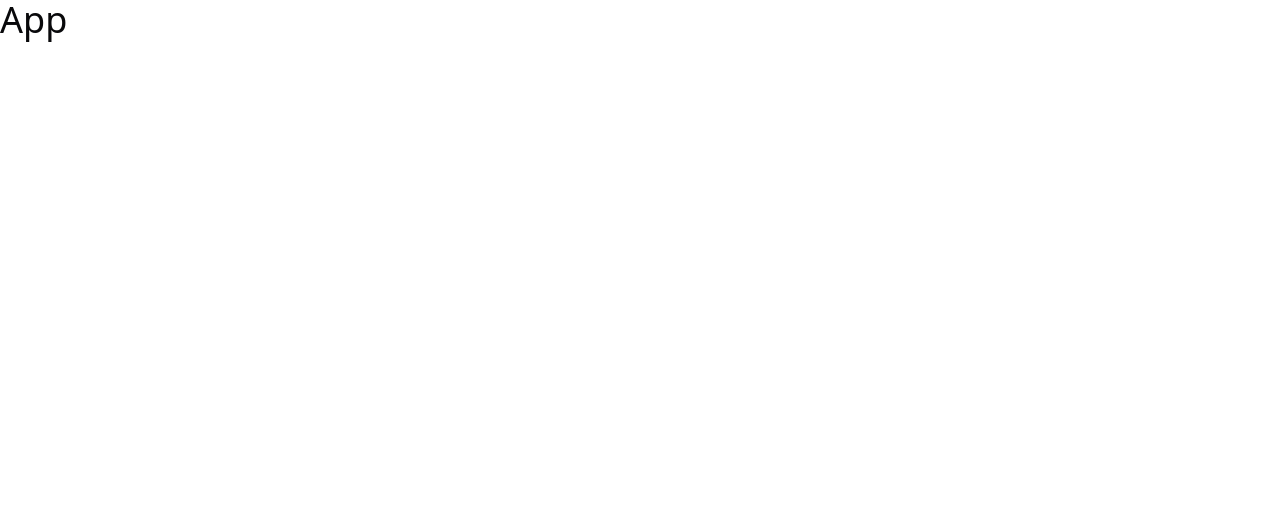
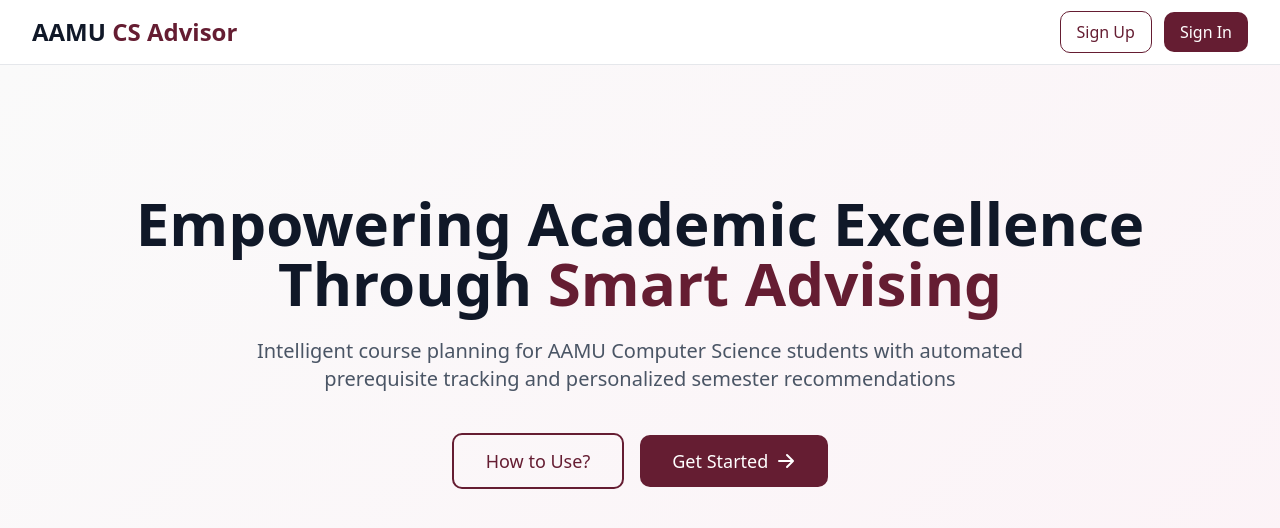
Before and after one commit to fuyalasmit/cs-advisor, a React (Vite) app in the folder client/: page / in a window 1280 px wide. Shown: the top 528 px of the page. Built offline with nearby package versions, Linux system fonts and the light colour scheme.

Commit message:
feat: add landing page

```diff
--- a/client/src/App.tsx
+++ b/client/src/App.tsx
@@ -1,9 +1,7 @@
-
+import Landing from "./pages/Landing";
 
 const App = () => {
-  return (
-    <div className="text-4xl" >App</div>
-  )
-}
+  return <Landing />;
+};
 
-export default App
+export default App;
--- /dev/null
+++ b/client/src/components/Navbar.tsx
@@ -0,0 +1,28 @@
+import React from "react";
+
+const Navbar: React.FC = () => {
+  return (
+    <nav className="bg-white border-b border-gray-200 sticky top-0 z-50">
+      <div className="max-w-7xl mx-auto px-4 sm:px-6 lg:px-8">
+        <div className="flex justify-between items-center h-16">
+          <div className="flex items-center">
+            <h1 className="text-xl md:text-2xl font-bold">
+              <span className="text-gray-900">AAMU</span> <span className="text-aamu-maroon">CS Advisor</span>
+            </h1>
+          </div>
+
+          <div className="flex items-center gap-3">
+            <button className="px-4 py-2 text-sm md:text-base font-medium text-aamu-maroon border border-aamu-maroon rounded-lg hover:bg-black-rose-50 transition-colors">
+              Sign Up
+            </button>
+            <button className="px-4 py-2 text-sm md:text-base font-medium text-white bg-aamu-maroon rounded-lg hover:bg-aamu-maroon-light transition-colors">
+              Sign In
+            </button>
+          </div>
+        </div>
+      </div>
+    </nav>
+  );
+};
+
+export default Navbar;
--- a/client/src/index.css
+++ b/client/src/index.css
@@ -42,38 +42,66 @@
 }
 
 :root {
+  --black-rose-50: #fcf3f7;
+  --black-rose-100: #fae9f1;
+  --black-rose-200: #f7d3e3;
+  --black-rose-300: #f1b0cc;
+  --black-rose-400: #e77faa;
+  --black-rose-500: #dc588a;
+  --black-rose-600: #c93969;
+  --black-rose-700: #ae2851;
+  --black-rose-800: #902444;
+  --black-rose-900: #651d32;
+  --black-rose-950: #490e1e;
+
+
+  --aamu-maroon: #651d32;
+  --aamu-maroon-light: #902444;
+  --aamu-maroon-dark: #490e1e;
+
+
+  --bg-light: #fafafa;
+  --bg-white: #ffffff;
+  --bg-gray: #f5f5f5;
+
+
+  --text-dark: #0a0a0a;
+  --text-gray: #6b7280;
+  --text-light: #9ca3af;
+
   --radius: 0.625rem;
-  --background: oklch(1 0 0);
-  --foreground: oklch(0.141 0.005 285.823);
-  --card: oklch(1 0 0);
-  --card-foreground: oklch(0.141 0.005 285.823);
-  --popover: oklch(1 0 0);
-  --popover-foreground: oklch(0.141 0.005 285.823);
-  --primary: oklch(0.21 0.006 285.885);
-  --primary-foreground: oklch(0.985 0 0);
-  --secondary: oklch(0.967 0.001 286.375);
-  --secondary-foreground: oklch(0.21 0.006 285.885);
-  --muted: oklch(0.967 0.001 286.375);
-  --muted-foreground: oklch(0.552 0.016 285.938);
-  --accent: oklch(0.967 0.001 286.375);
-  --accent-foreground: oklch(0.21 0.006 285.885);
-  --destructive: oklch(0.577 0.245 27.325);
-  --border: oklch(0.92 0.004 286.32);
-  --input: oklch(0.92 0.004 286.32);
-  --ring: oklch(0.705 0.015 286.067);
-  --chart-1: oklch(0.646 0.222 41.116);
-  --chart-2: oklch(0.6 0.118 184.704);
-  --chart-3: oklch(0.398 0.07 227.392);
-  --chart-4: oklch(0.828 0.189 84.429);
-  --chart-5: oklch(0.769 0.188 70.08);
-  --sidebar: oklch(0.985 0 0);
-  --sidebar-foreground: oklch(0.141 0.005 285.823);
-  --sidebar-primary: oklch(0.21 0.006 285.885);
-  --sidebar-primary-foreground: oklch(0.985 0 0);
-  --sidebar-accent: oklch(0.967 0.001 286.375);
-  --sidebar-accent-foreground: oklch(0.21 0.006 285.885);
-  --sidebar-border: oklch(0.92 0.004 286.32);
-  --sidebar-ring: oklch(0.705 0.015 286.067);
+  --background: 250 250 250; /* #fafafa */
+  --foreground: 10 10 10; /* #0a0a0a */
+  --card: 255 255 255; /* white */
+  --card-foreground: 10 10 10;
+  --popover: 255 255 255;
+  --popover-foreground: 10 10 10;
+  --primary: 101 29 50; /* #651d32 - AAMU Maroon */
+  --primary-foreground: 255 255 255;
+  --secondary: 247 211 227; /* black-rose-200 */
+  --secondary-foreground: 101 29 50;
+  --muted: 245 245 245;
+  --muted-foreground: 107 114 128;
+  --accent: 220 88 138; /* black-rose-500 */
+  --accent-foreground: 255 255 255;
+  --destructive: 239 68 68;
+  --destructive-foreground: 255 255 255;
+  --border: 229 231 235;
+  --input: 229 231 235;
+  --ring: 101 29 50; /* AAMU Maroon */
+  --chart-1: 101 29 50;
+  --chart-2: 220 88 138;
+  --chart-3: 247 211 227;
+  --chart-4: 174 40 81;
+  --chart-5: 201 57 105;
+  --sidebar: 255 255 255;
+  --sidebar-foreground: 10 10 10;
+  --sidebar-primary: 101 29 50;
+  --sidebar-primary-foreground: 255 255 255;
+  --sidebar-accent: 250 233 241;
+  --sidebar-accent-foreground: 101 29 50;
+  --sidebar-border: 229 231 235;
+  --sidebar-ring: 101 29 50;
 }
 
 .dark {
@@ -118,3 +146,61 @@
     @apply bg-background text-foreground;
   }
 }
+
+@layer utilities {
+  /* AAMU Maroon Colors */
+  .bg-aamu-maroon {
+    background-color: var(--aamu-maroon);
+  }
+
+  .bg-aamu-maroon-light {
+    background-color: var(--aamu-maroon-light);
+  }
+
+  .bg-aamu-maroon-dark {
+    background-color: var(--aamu-maroon-dark);
+  }
+
+  .text-aamu-maroon {
+    color: var(--aamu-maroon);
+  }
+
+  .border-aamu-maroon {
+    border-color: var(--aamu-maroon);
+  }
+
+  .hover\:bg-aamu-maroon-light:hover {
+    background-color: var(--aamu-maroon-light);
+  }
+
+  /* Black Rose Palette */
+  .bg-black-rose-50 {
+    background-color: var(--black-rose-50);
+  }
+
+  .bg-black-rose-100 {
+    background-color: var(--black-rose-100);
+  }
+
+  .hover\:bg-black-rose-50:hover {
+    background-color: var(--black-rose-50);
+  }
+
+  .hover\:bg-black-rose-100:hover {
+    background-color: var(--black-rose-100);
+  }
+
+  /* Background Colors */
+  .bg-light {
+    background-color: var(--bg-light);
+  }
+
+  /* Gradients */
+  .gradient-aamu {
+    background: linear-gradient(135deg, var(--black-rose-900) 0%, var(--black-rose-700) 100%);
+  }
+
+  .gradient-hero {
+    background: linear-gradient(135deg, var(--bg-light) 0%, var(--black-rose-50) 100%);
+  }
+}
--- /dev/null
+++ b/client/src/pages/Landing.tsx
@@ -0,0 +1,48 @@
+import React from "react";
+import Navbar from "../components/Navbar";
+
+const Landing: React.FC = () => {
+  return (
+    <div className="min-h-screen bg-light">
+      <Navbar />
+
+      <section className="gradient-hero py-20 md:py-32">
+        <div className="max-w-7xl mx-auto px-4 sm:px-6 lg:px-8">
+          <div className="text-center">
+            <h1 className="text-4xl md:text-5xl lg:text-6xl font-bold text-gray-900 mb-6">
+              Empowering Academic Excellence <br />
+              Through <span className="text-aamu-maroon">Smart Advising</span>
+            </h1>
+
+            <p className="text-lg md:text-xl text-gray-600 max-w-3xl mx-auto mb-10">
+              Intelligent course planning for AAMU Computer Science students with automated prerequisite
+              tracking and personalized semester recommendations
+            </p>
+
+            <div className="flex flex-col sm:flex-row gap-4 justify-center items-center">
+              <button className="px-8 py-3 text-base md:text-lg font-medium text-aamu-maroon border-2 border-aamu-maroon rounded-lg hover:bg-black-rose-100 transition-colors w-full sm:w-auto">
+                How to Use?
+              </button>
+              <button className="px-8 py-3 text-base md:text-lg font-medium text-white bg-aamu-maroon rounded-lg hover:bg-aamu-maroon-light transition-colors w-full sm:w-auto flex items-center justify-center gap-2">
+                Get Started
+                <svg
+                  xmlns="http://www.w3.org/2000/svg"
+                  className="h-5 w-5"
+                  viewBox="0 0 20 20"
+                  fill="currentColor">
+                  <path
+                    fillRule="evenodd"
+                    d="M10.293 3.293a1 1 0 011.414 0l6 6a1 1 0 010 1.414l-6 6a1 1 0 01-1.414-1.414L14.586 11H3a1 1 0 110-2h11.586l-4.293-4.293a1 1 0 010-1.414z"
+                    clipRule="evenodd"
+                  />
+                </svg>
+              </button>
+            </div>
+          </div>
+        </div>
+      </section>
+    </div>
+  );
+};
+
+export default Landing;
```
